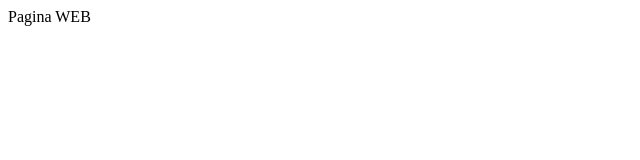
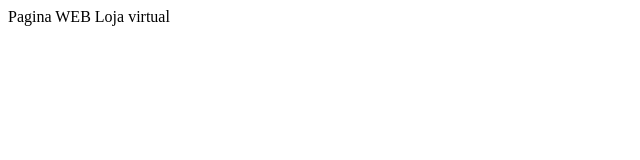
Before and after one commit to ealvesjr90/Lanchonete, a plain HTML site: page src/index.html in a window 1280 px wide. Shown: the full height of the page, 0-640 px from the left. Drawn offline with Linux system fonts and the light colour scheme.

Commit message:
Update index.html
update indec via github web

```diff
--- a/src/index.html
+++ b/src/index.html
@@ -6,6 +6,6 @@
     <title>Document</title>
 </head>
 <body>
-    Pagina WEB
+    Pagina WEB Loja virtual
 </body>
 </html>
```
